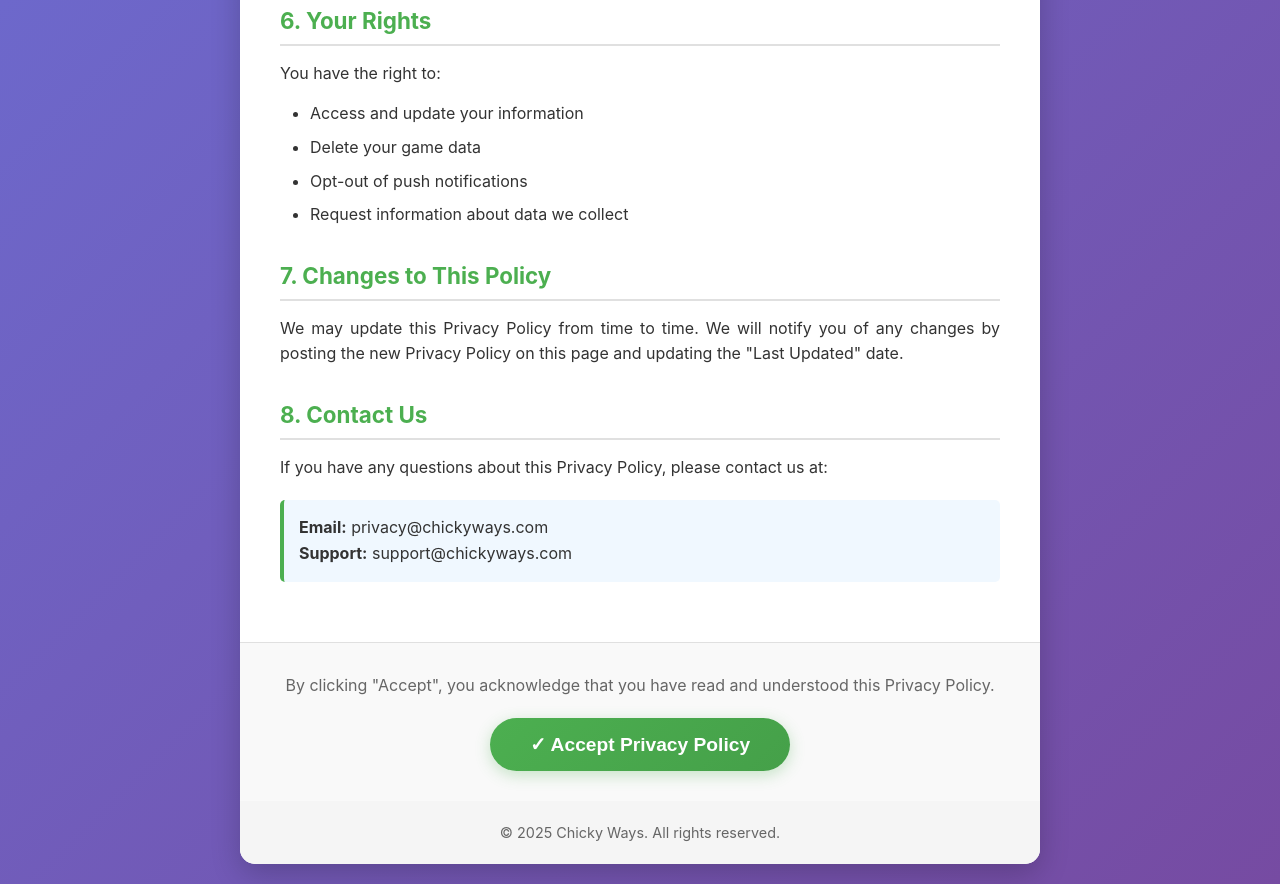
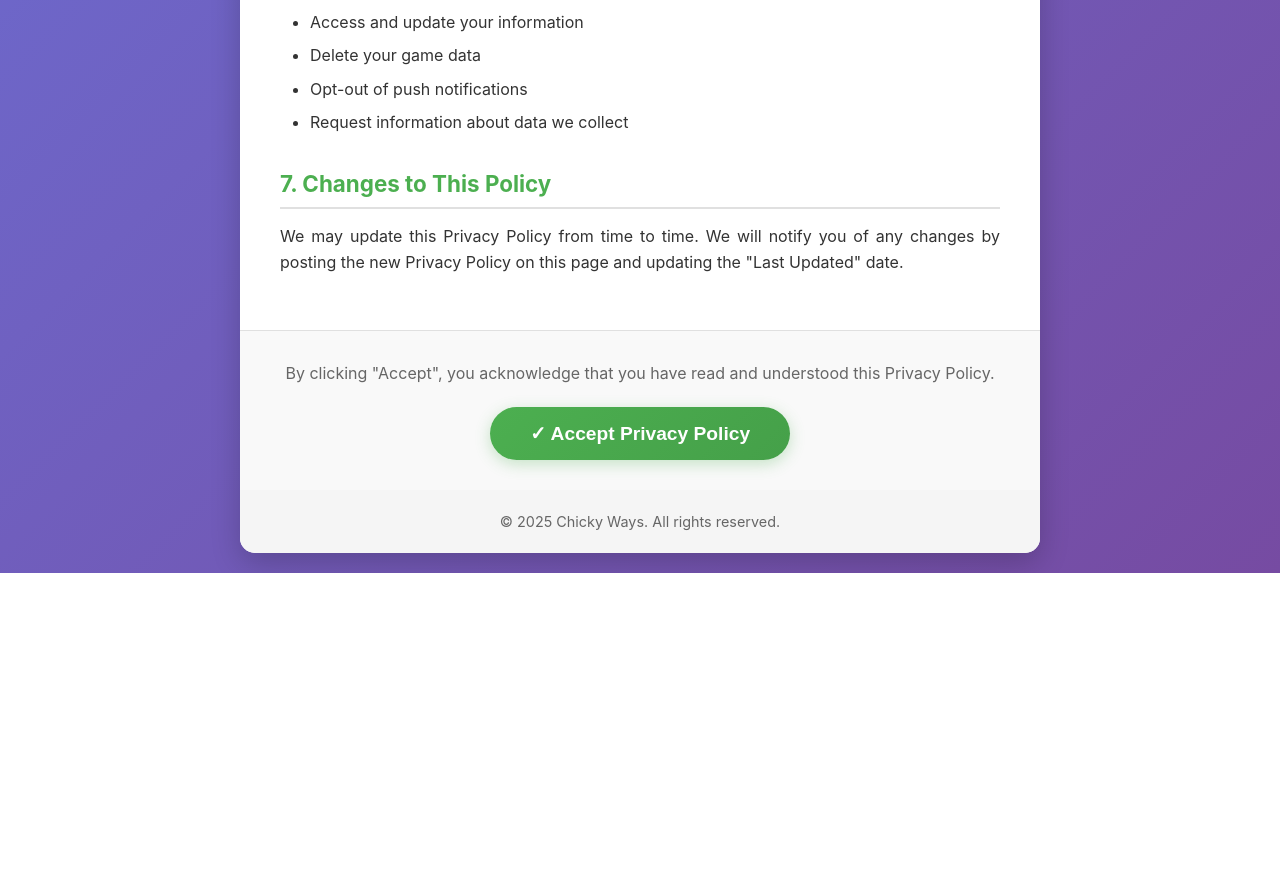
Before and after one commit to papiworking1/chicken-raise-privacy, a plain HTML site: page index.html in a window 1280 px wide. Shown: the part 1630-2514 px from the top of the page. After the commit the page ends 2203 px from the top, so only its background shows below. Drawn offline with Linux system fonts and the light colour scheme.

Commit message:
Update Privacy Policy by removing contact details
Removed game icon and contact information from Privacy Policy section.

```diff
--- a/index.html
+++ b/index.html
@@ -158,7 +158,6 @@
     <div class="container">
         <!-- Заголовок -->
         <div class="header">
-            <div class="game-icon">🐤</div>
             <h1>Chicky Ways</h1>
             <p>Privacy Policy</p>
         </div>
@@ -217,12 +216,7 @@
             <h2>7. Changes to This Policy</h2>
             <p>We may update this Privacy Policy from time to time. We will notify you of any changes by posting the new Privacy Policy on this page and updating the "Last Updated" date.</p>
 
-            <h2>8. Contact Us</h2>
-            <p>If you have any questions about this Privacy Policy, please contact us at:</p>
-            <div class="highlight">
-                <strong>Email:</strong> privacy@chickyways.com<br>
-                <strong>Support:</strong> support@chickyways.com
-            </div>
+
         </div>
 
         <!-- Кнопка согласия -->
```
